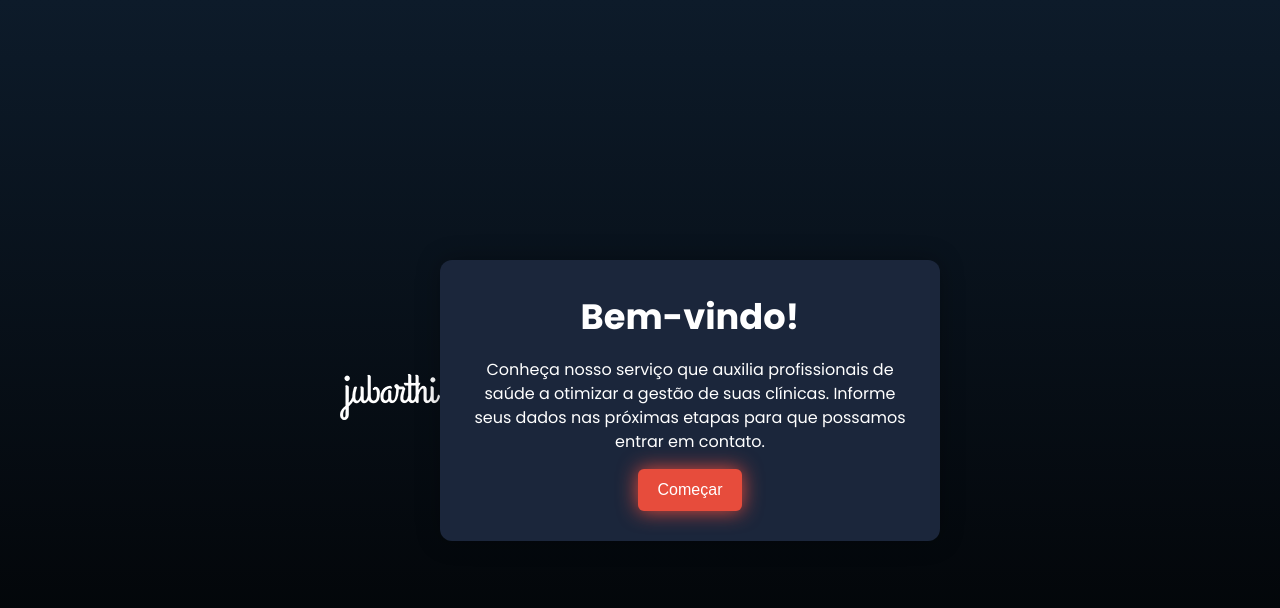
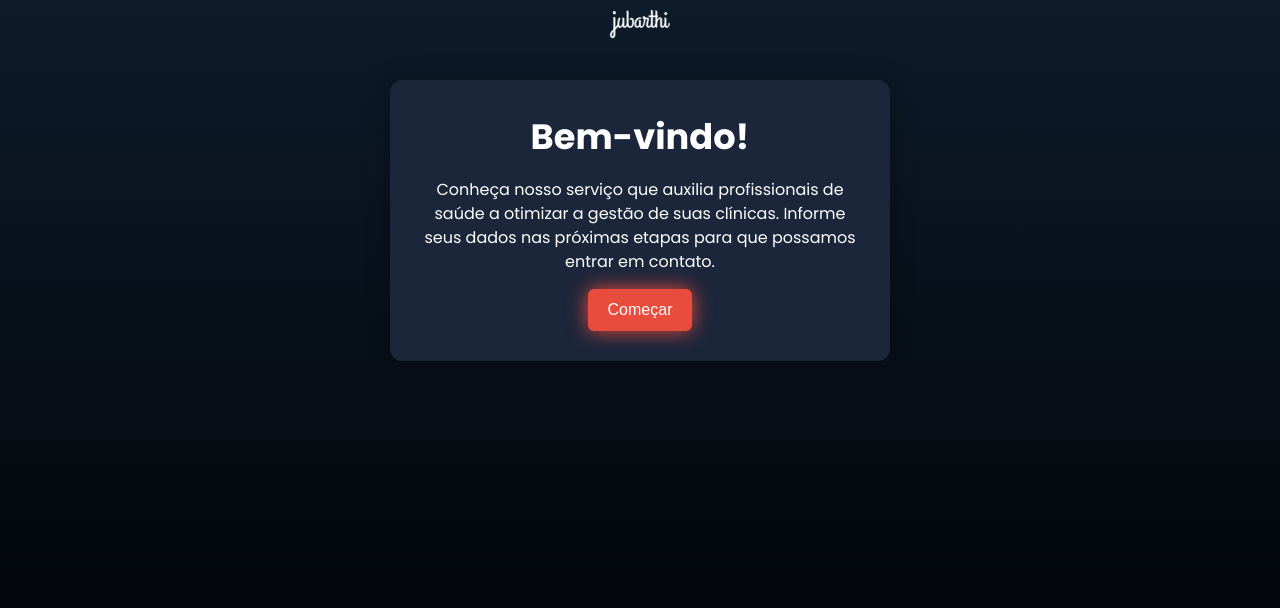
Before and after one commit to jubarthi/marketingmedico, a plain HTML site: page index.html in a window 1280 px wide. Drawn offline with Linux system fonts and the light colour scheme.

Commit message:
Update styles.css

```diff
--- a/styles.css
+++ b/styles.css
@@ -9,13 +9,28 @@ body {
     font-family: 'Poppins', sans-serif;
     background: linear-gradient(to bottom, #0d1b2a, #000); /* Degradê do azul escuro para o preto */
     display: flex;
-  justify-content: center;
+    flex-direction: column;
     align-items: center;
     min-height: 100vh;
     color: #fff;
   }
 
-/* Container principal centralizado */
+  /* Header fixo com o logo */
+  header {
+    position: fixed;
+    top: 0;
+    left: 0;
+    right: 0;
+    background: transparent;
+    text-align: center;
+    padding: 10px 0;
+    z-index: 1000;
+  }
+  .header-logo {
+    width: 60px;
+  }
+
+  /* Container principal centralizado com margem superior para não ficar escondido pelo header */
   .container {
     background: #1b263b; /* Tom complementar */
     width: 90%;
@@ -24,13 +39,7 @@ body {
     border-radius: 12px;
     box-shadow: 0 0 25px rgba(0, 0, 0, 0.3);
     text-align: center;
-}
-
-/* Logo centralizado no topo */
-.logo {
-  width: 60px;
-  display: block;
-  margin: 0 auto 20px auto;
+    margin-top: 80px; /* Espaço para o header fixo */
   }
 
   /* Etapas do formulário */
@@ -160,6 +169,7 @@ button:active {
     .container {
       margin: 20px;
       padding: 20px;
+      margin-top: 80px;
     }
     h1 {
       font-size: 2em;
```
Lines whose indentation alone changed are shown as unchanged.
